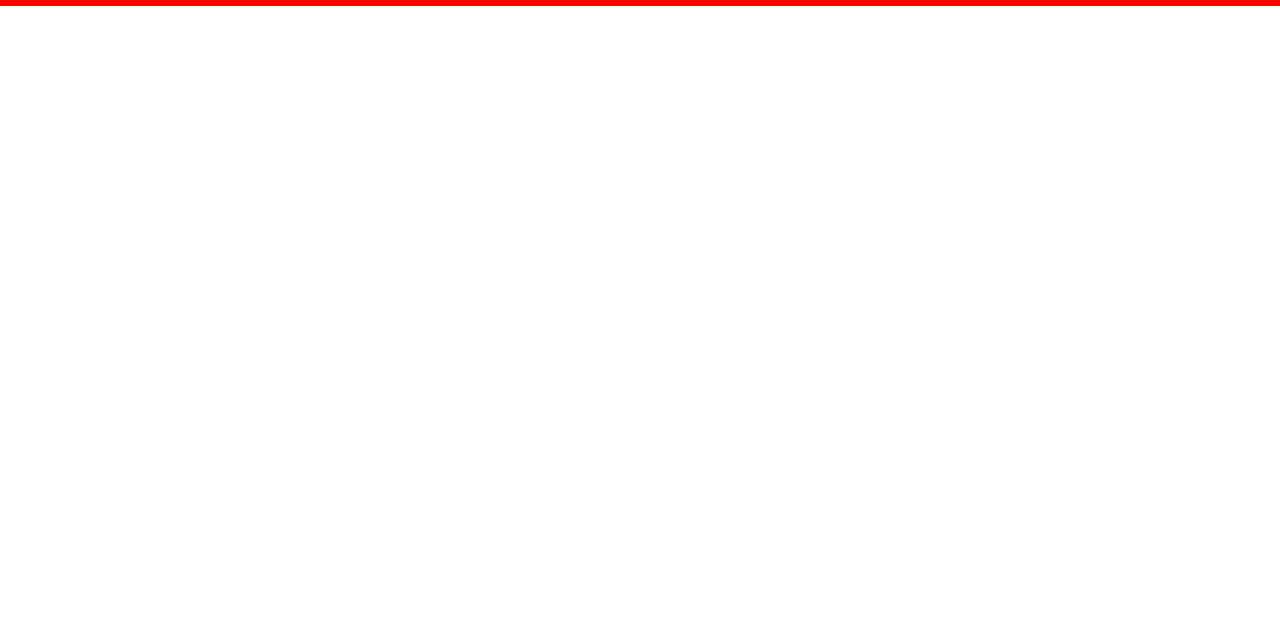
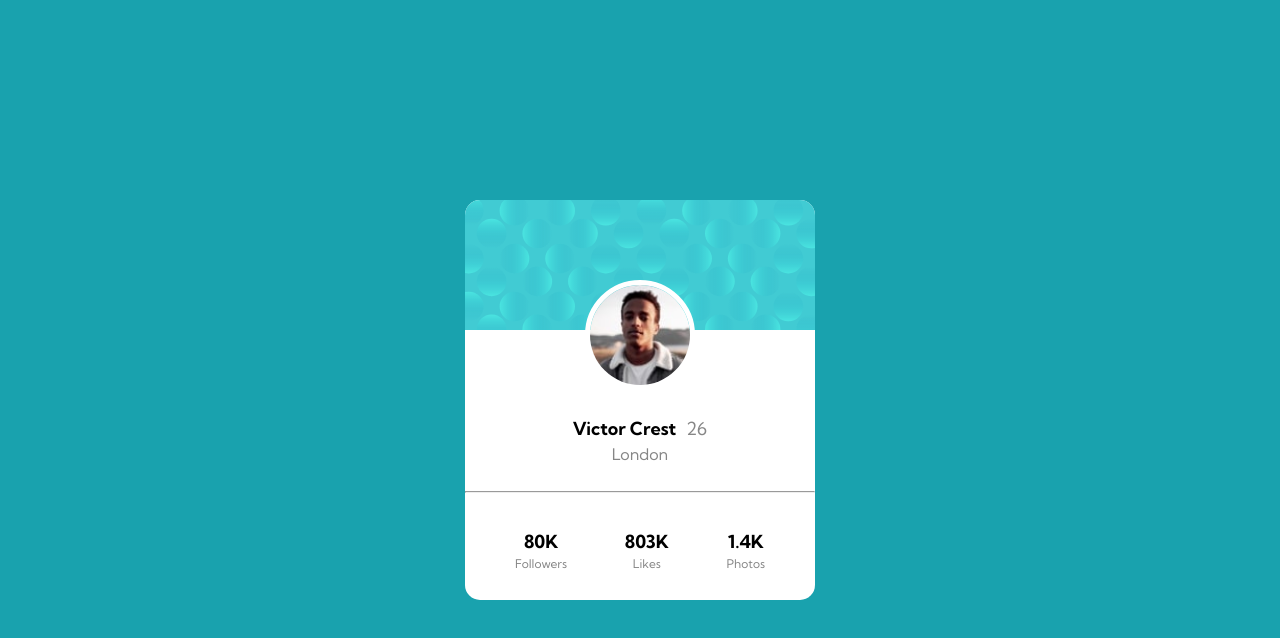
Before and after one commit to Jamyle-Elen/profile-card-component-FRONTEND-MENTOR, a plain HTML site: page all/index.html in a window 1280 px wide. Drawn offline with Linux system fonts and the light colour scheme.

Commit message:
Versão base

```diff
--- a/all/index.html
+++ b/all/index.html
@@ -12,6 +12,36 @@
     <main>
         <div class="poster">
             <div class="bkg_poster">
+                <section class="perfil">
+                    <img src="image-victor.jpg" alt="">
+
+                    </section>
+
+                    <section>
+                        <div class="info">
+                        <div class="name">
+                            <p>Victor Crest</p>
+                            <p class="y">26</p>
+                        </div>
+                        <p class="place">London</p>
+                    </div>
+
+                    <hr>
+                    <div class="sub_value">
+                        <div class="value">
+                            <p class="val">80K</p>
+                            <p class="text">Followers</p>
+                        </div>
+                        <div class="value">
+                            <p class="val">803K</p>
+                            <p class="text">Likes</p>
+                        </div>
+                        <div class="value">
+                            <p class="val">1.4K</p>
+                            <p class="text">Photos</p>
+                        </div>
+                    </div>
+                    </section>
 
             </div>
         </div>
--- a/all/style.css
+++ b/all/style.css
@@ -1,9 +1,18 @@
+@import url('https://fonts.googleapis.com/css2?family=Kumbh+Sans:wght@400;700&display=swap');
+
 * {
     margin: 0;padding: 0;box-sizing: border-box;
 }
 
 body {
-
+    width: 100vw;
+    height: 100vh;
+    display: flex;
+    flex-direction: column;
+    align-items: center;
+    justify-content: center;
+    background-color: hsl(185, 75%, 39%);
+    font-family: 'Kumbh Sans', sans-serif;
 }
 
 main {
@@ -11,10 +20,86 @@ main {
 }
 
 .poster {
-    border: red solid;
-    background-image: url(bg-pattern-card.svg);
+    width: 350px;
+    height: 400px;
+    position: relative;
+    background-color: #fff;
+    border-radius: 15px 15px 15px 15px;
 }
 
 .bkg_poster {
     position: absolute;
+    background-image: url(bg-pattern-card.svg);
+    border-radius: 15px 15px 0 0;
+    position: absolute;
+    width: 100%;
+    height: 130px;
+
 }
+
+.perfil {
+    display: flex;
+    flex-direction: column;
+    align-items: center;
+    justify-content: end;
+    height: 190px;
+}
+
+.perfil img {
+    border-radius: 75px;
+    border: white solid 5px;
+    width: 110px;
+    display: block;
+}
+
+.info {
+    display: flex;
+    flex-direction: column;
+    align-items: center;
+    margin: 25px 0;
+    line-height: 1.5;
+}
+
+.name {
+    font-size: 18px;
+    font-weight: 700;
+    display: flex;
+    gap: 10px;
+}
+
+.name span {
+    font-weight: 400;
+}
+
+.y {
+    font-weight: 400;
+    color: rgb(134, 134, 134);
+}
+
+.place {
+    font-weight: 400;
+    color: rgb(134, 134, 134);
+}
+
+hr {
+    margin: 0 0 15px 0;
+}
+
+.sub_value {
+    display: flex;
+    justify-content: space-between;
+    padding: 20px 50px;
+    text-align: center;
+    line-height: 1.5;
+}
+
+.val {
+    font-size: 18px;
+    font-weight: 700;
+}
+
+.text {
+    font-size: 12px;
+    font-weight: 400;
+    color: rgb(134, 134, 134);
+}
```
